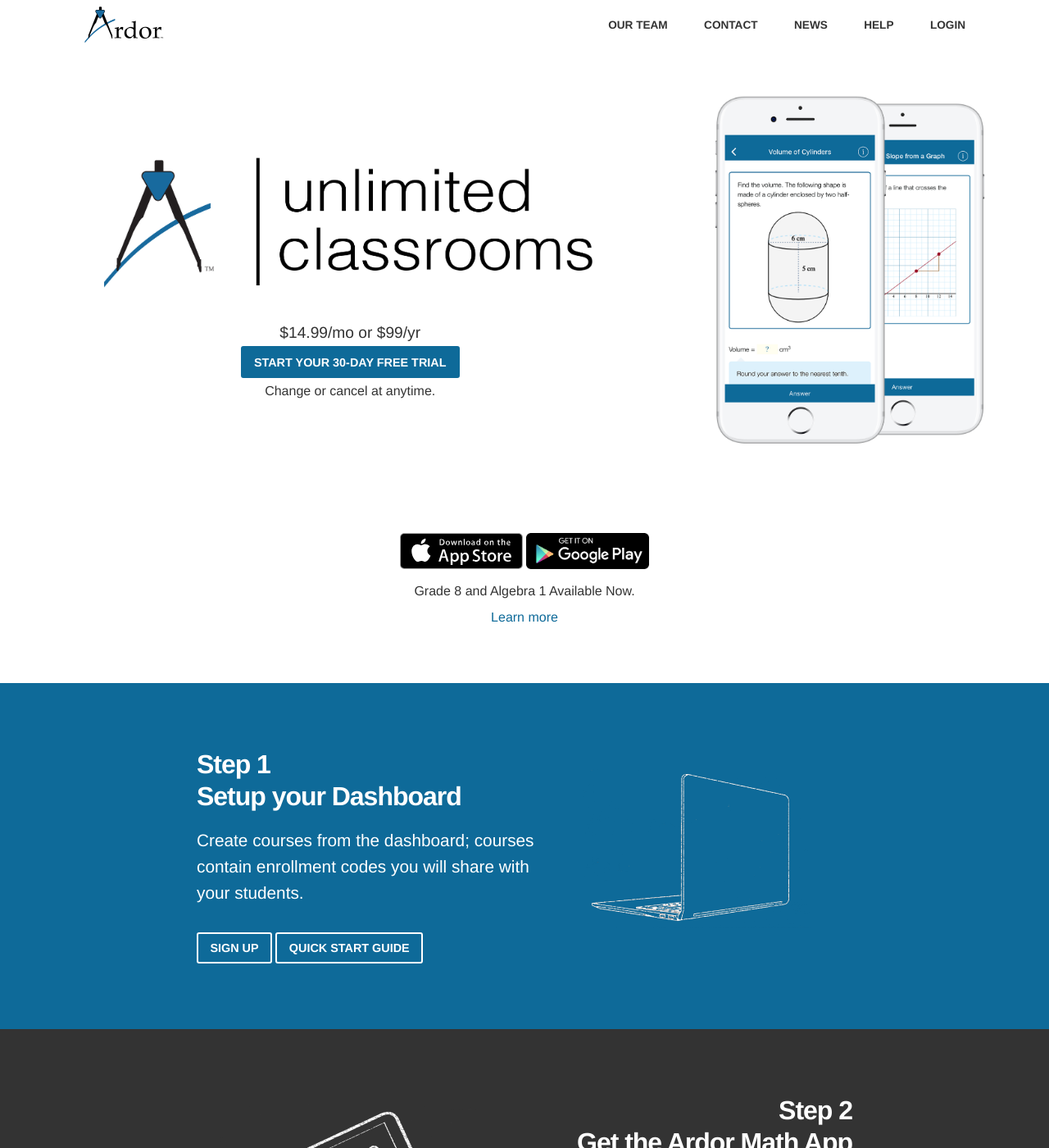
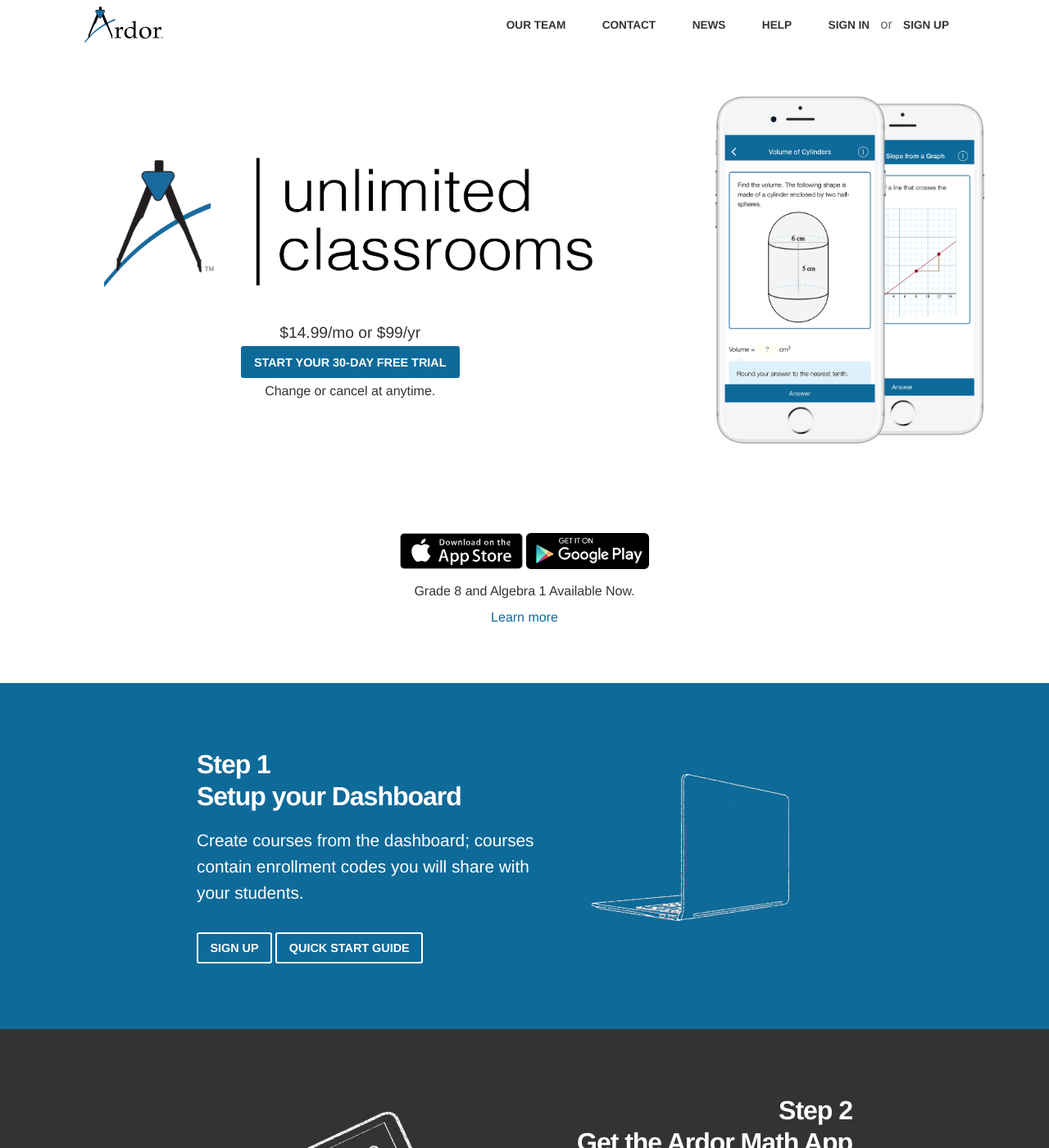
Before and after one commit to ardor-education/ardor-education.github.io, a Jekyll site: the page built from index.html, in a window 1280 px wide and 1400 px high. Shown: the whole window at 82% size. Built offline with Jekyll 4.4.1, drawn with Linux system fonts in a browser that asks for light colours; some web fonts are replaced.

Commit message:
sign in sign up

```diff
--- a/_includes/nav.html
+++ b/_includes/nav.html
@@ -20,7 +20,11 @@
 
             <li class="nav__link"> <a href="http://us11.campaign-archive1.com/home/?u=e0d8362a03edb98f9391ddcd5&id=72d2723bcf">News</a></li>
             <li class="nav__link"> <a href="https://ardor.zendesk.com">Help</a></li>
-            <li class="nav__link"> <a href="https://accounts.ardoreducation.com">Login</a></li>
+            <li class="nav__link">
+              <a href="https://accounts.ardoreducation.com/#/login">Sign in</a>
+              &nbsp; or &nbsp;
+              <a href="https://accounts.ardoreducation.com">Sign up</a>
+           </li>
         </ul>
     </nav>
 </div>
--- a/_sass/modules/_nav.scss
+++ b/_sass/modules/_nav.scss
@@ -65,14 +65,17 @@
 
 
     // Nav items
-
+    .non-link{
+        padding: 0.1em;
+    }
     .nav__link {
         @include transition(all 0.3s ease-in-out);
 
         display: inline;
         line-height: $navigation-height;
         overflow: hidden;
-        margin-left: 2.5em;
+        margin-left: 1.25em;
+        margin-right: 1.25em;
         text-align: right;
         text-decoration: none;
         width: auto;
```
